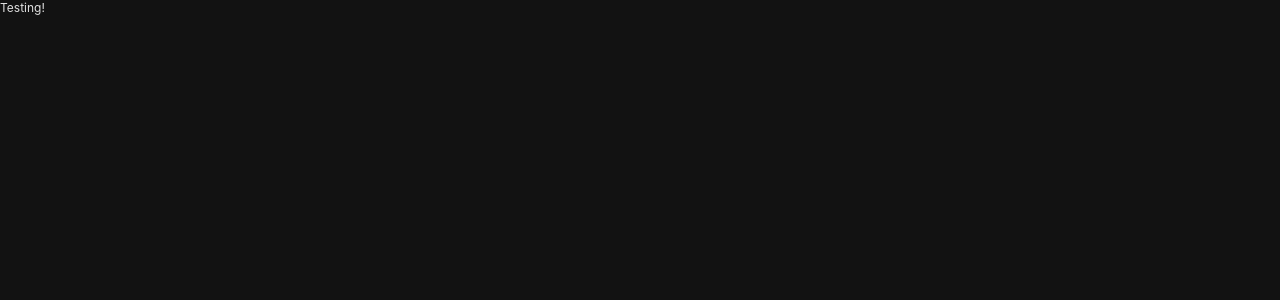
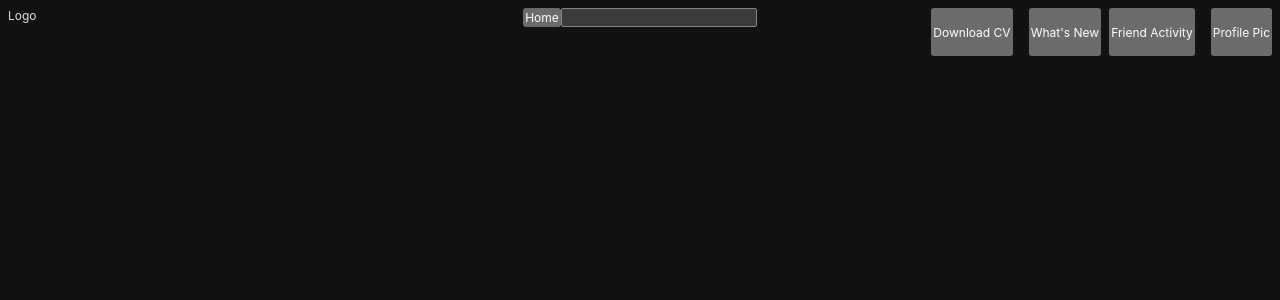
Before and after one commit to folabia1/portfolio, a React (Vite) app: page / in a window 1280 px wide. Shown: the top 300 px of the page. Built offline with nearby package versions, Linux system fonts and the light colour scheme.

Commit message:
Revert "add testing code"
This reverts commit d233a1a7203c4466f0608985d2d6ac2fd379e1b9.

```diff
--- a/src/desktop/app/DesktopApp.tsx
+++ b/src/desktop/app/DesktopApp.tsx
@@ -1,9 +1,8 @@
 import React from "react";
 import styled from "styled-components";
-
-// import { Footer } from "../sections/footer/Footer";
-// import { Header } from "../sections/header/Header";
-// import { MainArea } from "../sections/maIn-area/MainArea";
+import { Footer } from "../sections/footer/Footer";
+import { Header } from "../sections/header/Header";
+import { MainArea } from "../sections/maIn-area/MainArea";
 
 const StyledApp = styled.div`
   display: flex;
@@ -14,10 +13,9 @@ const StyledApp = styled.div`
 export function DesktopApp() {
   return (
     <StyledApp>
-      Testing!
-      {/* <Header />
+      <Header />
       <MainArea />
-      <Footer /> */}
+      <Footer />
     </StyledApp>
   );
 }
```
